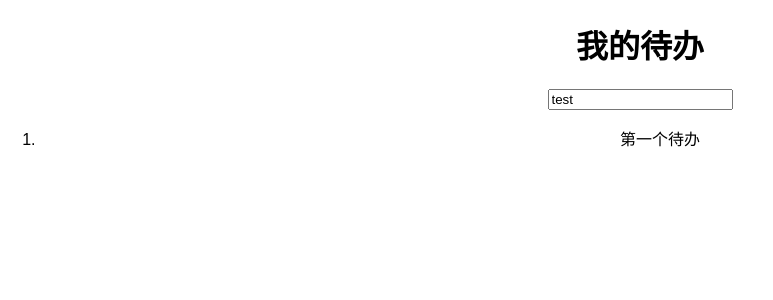
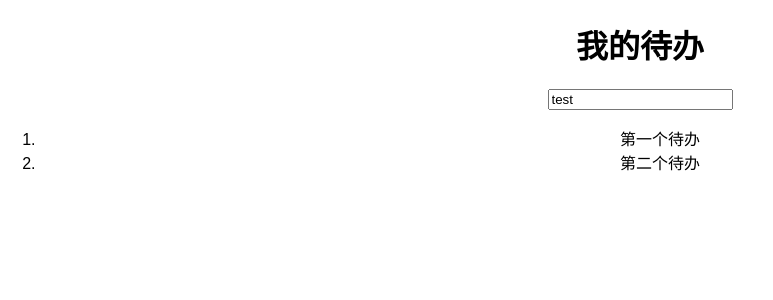
Before and after one commit to xinx1n/react-demo, a React (Create React App) app: page / in a window 1280 px wide. Shown: the top 300 px of the page, without its empty margins (0-773 px from the left). Built offline with nearby package versions, Linux system fonts and the light colour scheme.

Commit message:
将每个待办封装成 TodoItem

```diff
--- a/src/App.js
+++ b/src/App.js
@@ -1,19 +1,26 @@
 import React, { Component } from 'react';
 import './App.css';
 import TodoInput from './TodoInput'
+import TodoItem from './TodoItem'
+
 class App extends Component {
   constructor(props){
     super(props)
     this.state = {
       newTodo:'test',
       todoList:[
-        {id:1, title:'第一个待办'}
+        {id:1, title:'第一个待办'},
+        {id:2, title:'第二个待办'},
       ]
     }
   }
   render() {
     let todos = this.state.todoList.map((item,index)=>{
-      return <li>{item.title}</li>
+      return (
+        <li key={index}>
+          <TodoItem todo={item}/>
+        </li>
+      )
     })
     return (
       <div className="App">
--- /dev/null
+++ b/src/TodoItem.js
@@ -0,0 +1,6 @@
+import React,{Component} from 'react'
+export default class TodoItem extends Component{
+  render(){
+    return <div>{this.props.todo.title}</div>
+  }
+}
```
